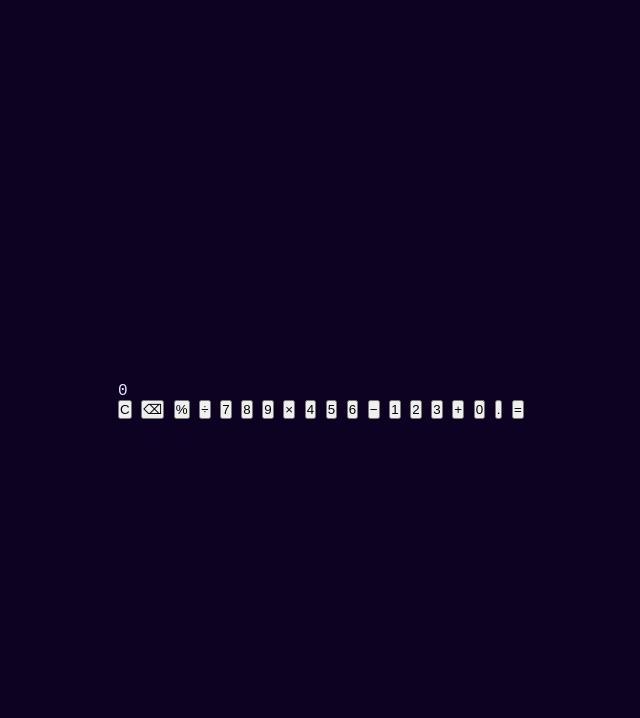
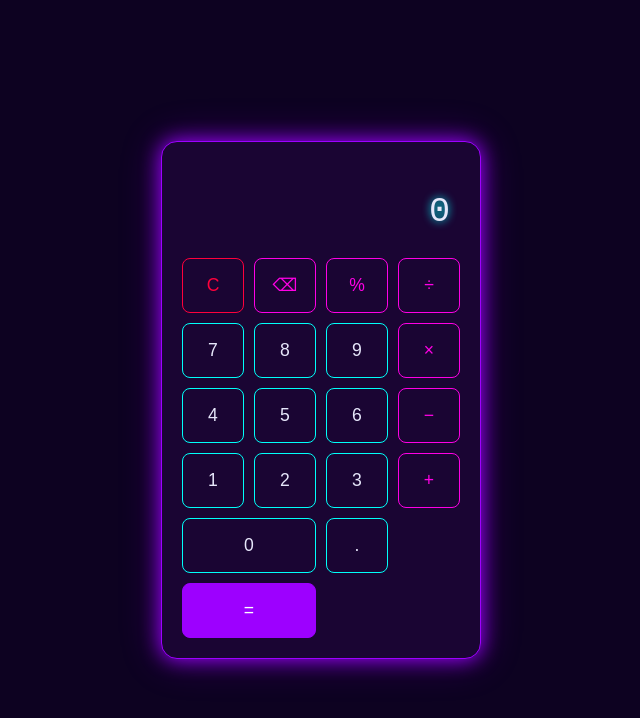
Before and after one commit to DanielOR20/Calculadora_neon, a website: page index.html in a window 1280 px wide. Shown: the whole page, without its empty margins (319-959 px from the left). Drawn offline with Linux system fonts and the light colour scheme.

Commit message:
style: aplicar estetica neon a los botones
Se agregan bordes con glow, colores diferenciados por tipo de boton (numero, operador, igual) y transiciones al hacer hover.

```diff
--- a/css/style.css
+++ b/css/style.css
@@ -23,3 +23,77 @@ body {
   font-family: 'Courier New', monospace;
   color: var(--text);
 }
+
+.calculator {
+  width: 320px;
+  padding: 20px;
+  border-radius: 16px;
+  background: var(--panel);
+  border: 1px solid var(--neon-violet);
+  box-shadow: 0 0 20px var(--neon-violet), 0 0 40px rgba(157, 0, 255, 0.3);
+}
+
+.display {
+  margin-bottom: 16px;
+  text-align: right;
+  padding: 10px;
+}
+
+.history {
+  min-height: 20px;
+  font-size: 0.9rem;
+  color: var(--neon-cyan);
+  opacity: 0.7;
+}
+
+.current {
+  font-size: 2.2rem;
+  color: var(--text);
+  text-shadow: 0 0 8px var(--neon-cyan);
+}
+
+.buttons {
+  display: grid;
+  grid-template-columns: repeat(4, 1fr);
+  gap: 10px;
+}
+
+.btn {
+  padding: 16px;
+  font-size: 1.1rem;
+  border: 1px solid var(--neon-cyan);
+  border-radius: 8px;
+  background: transparent;
+  color: var(--text);
+  cursor: pointer;
+  transition: all 0.15s ease;
+}
+
+.btn:hover {
+  box-shadow: 0 0 12px var(--neon-cyan);
+}
+
+.btn-op {
+  border-color: var(--neon-magenta);
+  color: var(--neon-magenta);
+}
+
+.btn-op:hover {
+  box-shadow: 0 0 12px var(--neon-magenta);
+}
+
+.btn-equals {
+  grid-column: span 2;
+  background: var(--neon-violet);
+  border-color: var(--neon-violet);
+  color: #fff;
+}
+
+.btn-zero {
+  grid-column: span 2;
+}
+
+.btn-clear {
+  border-color: var(--error);
+  color: var(--error);
+}
```
